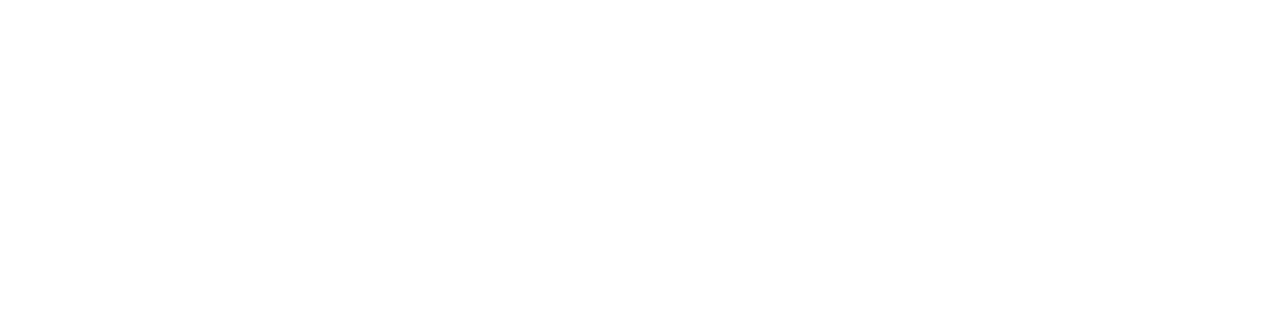
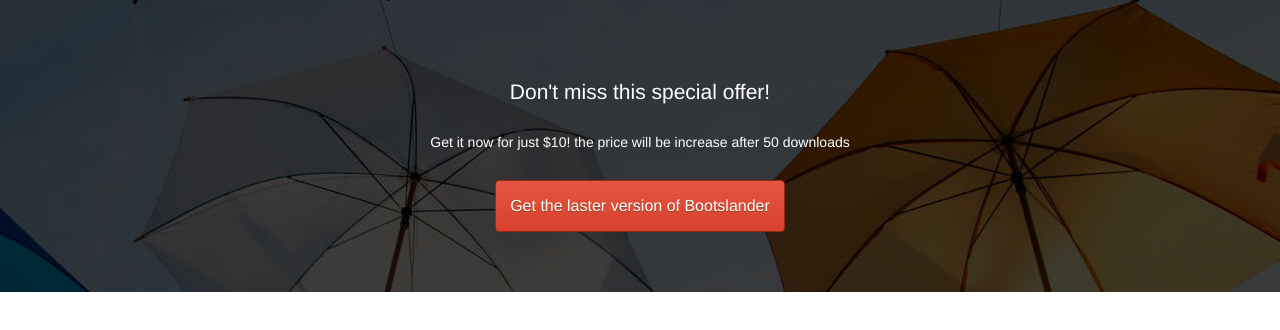
Before and after one commit to Huynhkimphat/IS207_Lab1, a plain HTML site: page SourceCode/BT2/bt2.html in a window 1280 px wide. Drawn offline with Linux system fonts and the light colour scheme.

Commit message:
Adding BT2

```diff
--- a/SourceCode/BT2/bt2.html
+++ b/SourceCode/BT2/bt2.html
@@ -1,10 +1,18 @@
 <!doctype html>
 <html lang="en">
+
 <head>
-<meta charset="utf-8">
-<title>MSSV-HoVaTen-BT2</title>
-<link rel="stylesheet" href="bt2.css">
+    <meta charset="utf-8">
+    <title>19521992-HuynhKimPhat-BT2</title>
+    <link rel="stylesheet" href="bt2.css">
 </head>
+
 <body>
+    <section class="offer">
+        <h2>Don't miss this special offer!</h2>
+        <p class="info">Get it now for just $10! the price will be increase after 50 downloads</p>
+        <p class="btn"><a href="./">Get the laster version of Bootslander</a></p>
+    </section>
 </body>
+
 </html>
```
